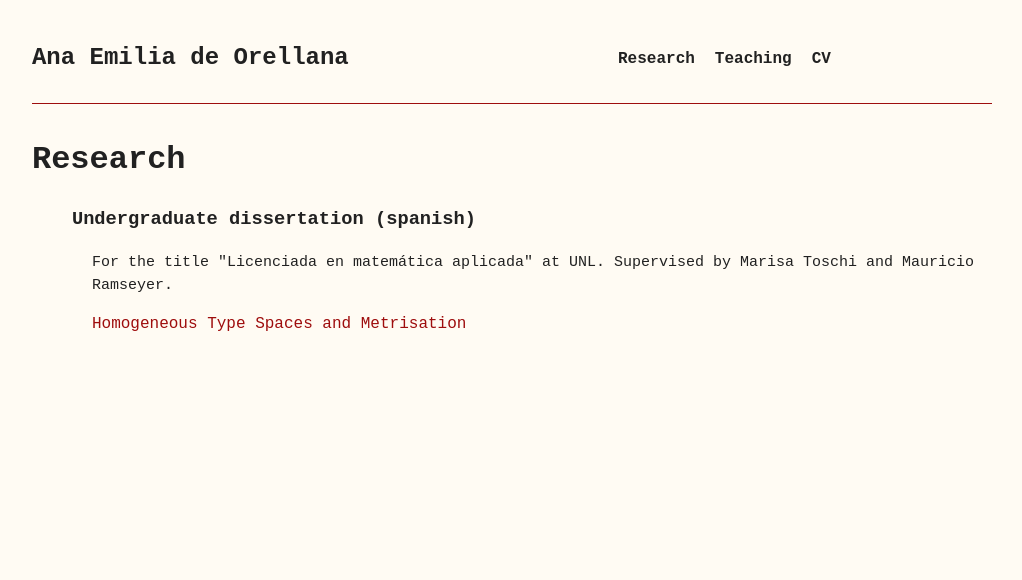
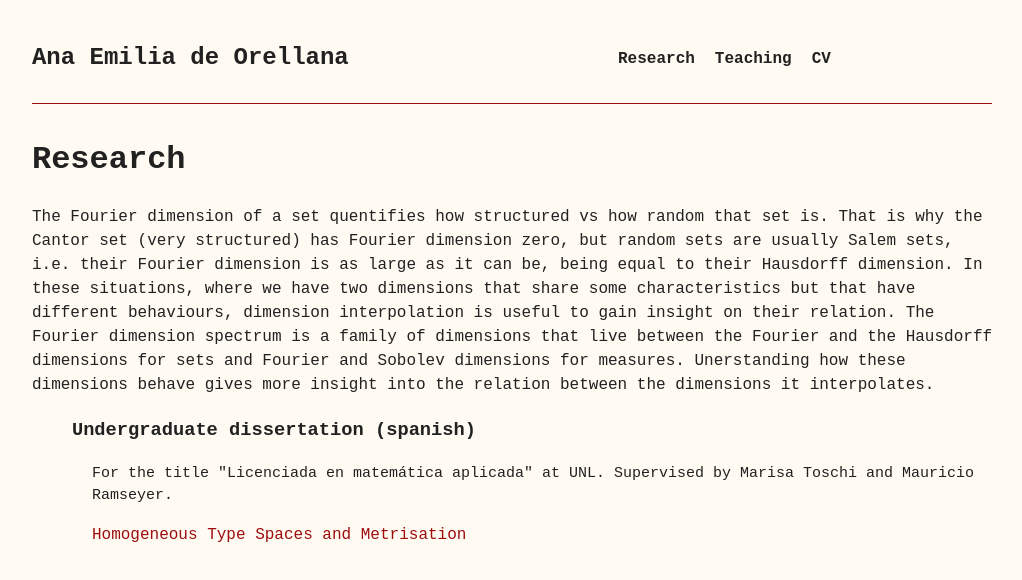
Before and after one commit to AnadeOre/anadeore.github.io, a Next.js app: page /research in a window 1280 px wide. Shown: the top 580 px of the page, without its empty margins (128-1150 px from the left). Built offline with nearby package versions, Linux system fonts and the light colour scheme.

Commit message:
Update info

```diff
--- a/src/app/research/page.jsx
+++ b/src/app/research/page.jsx
@@ -1,10 +1,23 @@
-import Link from 'next/link';
 import React from 'react';
 import DissertationDiv from '../components/DissertationDiv';
 const Page = () => {
   return (
     <div>
       <h1>Research</h1>
+      <p>
+        The Fourier dimension of a set quentifies how structured vs how random
+        that set is. That is why the Cantor set (very structured) has Fourier
+        dimension zero, but random sets are usually Salem sets, i.e. their
+        Fourier dimension is as large as it can be, being equal to their
+        Hausdorff dimension. In these situations, where we have two dimensions
+        that share some characteristics but that have different behaviours,
+        dimension interpolation is useful to gain insight on their relation. The
+        Fourier dimension spectrum is a family of dimensions that live between
+        the Fourier and the Hausdorff dimensions for sets and Fourier and
+        Sobolev dimensions for measures. Unerstanding how these dimensions
+        behave gives more insight into the relation between the dimensions it
+        interpolates.
+      </p>
       <ul>
         <DissertationDiv
           title='Undergraduate dissertation (spanish)'
```
Also changed, not shown: src/app/page.js (+3 -4 lines).
